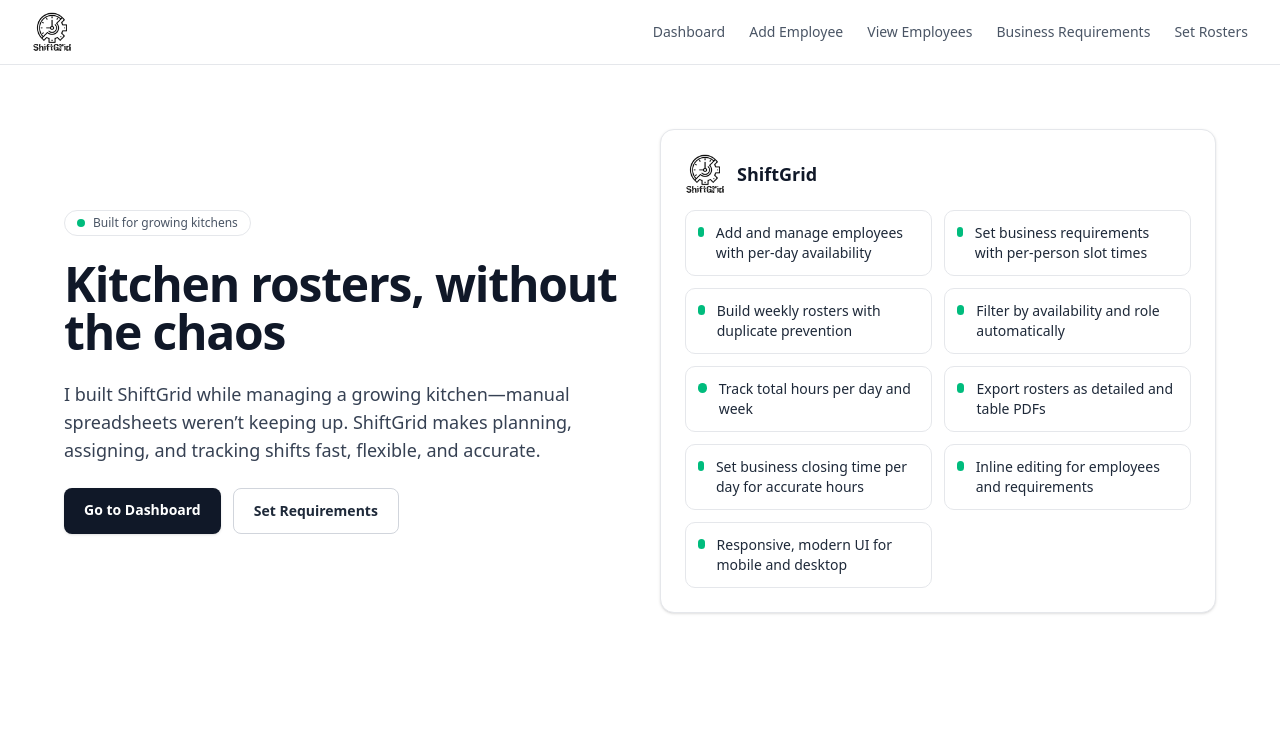
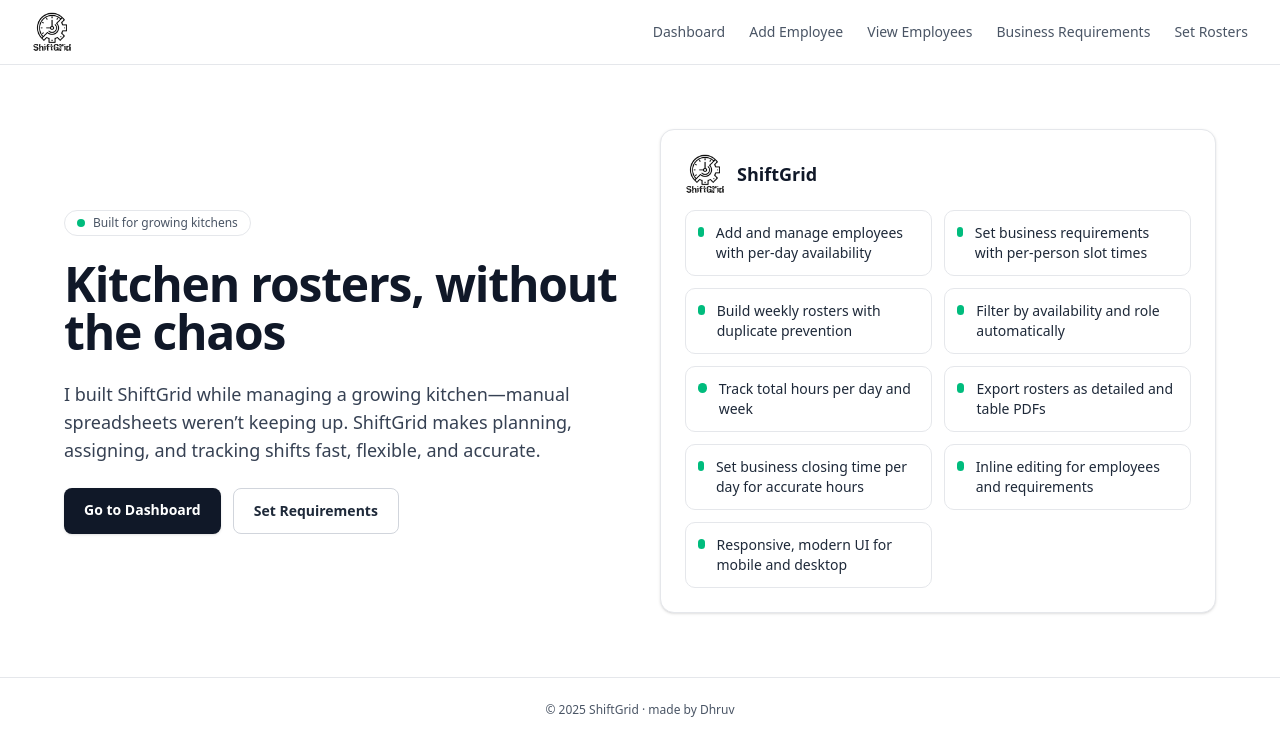
Before and after one commit to dbpthk/ShiftGrid, a Next.js app: page / in a window 1280 px wide. Shown: the top 756 px of the page. Built offline with nearby package versions, Linux system fonts and the light colour scheme.

Commit message:
add footer

```diff
--- a/src/app/layout.js
+++ b/src/app/layout.js
@@ -11,6 +11,7 @@
 };
 
 export default function RootLayout({ children }) {
+  const year = new Date().getFullYear();
   return (
     <html lang="en">
       <body>
@@ -18,6 +19,11 @@
         <main className="mx-auto max-w-7xl px-4 py-6 sm:px-6 lg:px-8">
           {children}
         </main>
+        <footer className="border-t border-gray-200">
+          <div className="mx-auto max-w-7xl px-4 py-6 text-center text-xs text-gray-600 sm:px-6 lg:px-8">
+            © {year} ShiftGrid · made by Dhruv
+          </div>
+        </footer>
         <Toaster />
       </body>
     </html>
--- a/src/components/Navbar.jsx
+++ b/src/components/Navbar.jsx
@@ -71,9 +71,9 @@
         </div>
       </div>
       {open && (
-        <div className="border-t border-gray-200 bg-white md:hidden">
-          <div className="mx-auto max-w-7xl px-4 py-3 sm:px-6 lg:px-8">
-            <div className="flex flex-col gap-3">
+        <div className="border-t border-gray-200 bg-white md:hidden shadow-sm">
+          <div className="mx-auto max-w-7xl px-4 py-4 sm:px-6 lg:px-8">
+            <div className="flex flex-col gap-4">
               {navItems.map((item) => {
                 const active = pathname === item.href;
                 return (
@@ -82,10 +82,10 @@
                     href={item.href}
                     onClick={() => setOpen(false)}
                     className={
-                      "text-sm font-medium transition-colors " +
+                      "block rounded-md px-3 py-3 text-base font-medium transition-colors " +
                       (active
-                        ? "text-gray-900"
-                        : "text-gray-600 hover:text-gray-900")
+                        ? "bg-gray-100 text-gray-900"
+                        : "text-gray-700 hover:bg-gray-50 hover:text-gray-900")
                     }
                   >
                     {item.label}
```
